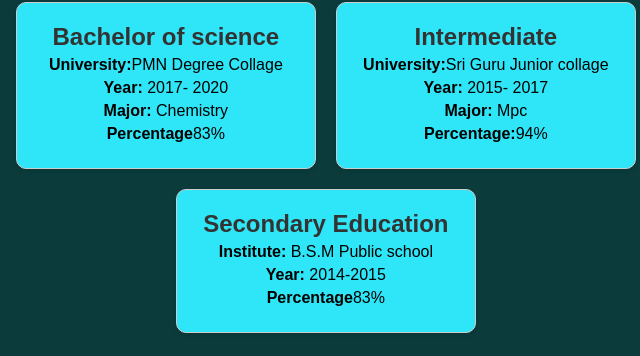
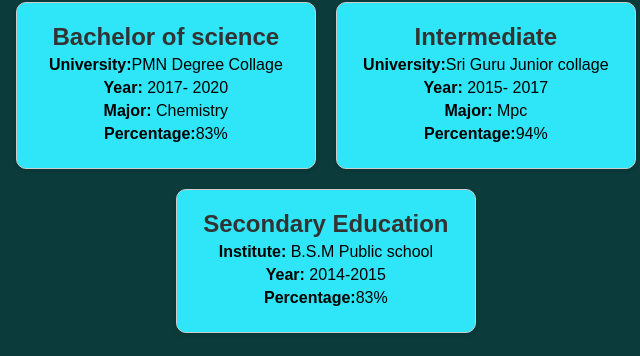
Before and after one commit to Bhargavi18-command/Portfolio, a plain HTML site: page education.html in a window 1280 px wide. Shown: the part 233-589 px from the top of the page, 357-997 px from the left. Drawn offline with nearby package versions, Linux system fonts and the light colour scheme.

Commit message:
Update education.html

```diff
--- a/education.html
+++ b/education.html
@@ -77,7 +77,7 @@
       <p><strong>University:</strong>PMN Degree Collage</p>
       <p><strong>Year:</strong> 2017- 2020</p>
       <p><strong>Major:</strong> Chemistry</p>
-      <p><strong>Percentage</strong>83%</p>
+      <p><strong>Percentage:</strong>83%</p>
     </div>
 
     <div class="education-card">
@@ -92,7 +92,7 @@
   <h2>Secondary Education</h2>
       <p><strong>Institute:</strong> B.S.M Public school</p>
       <p><strong>Year:</strong> 2014-2015</p>
-      <p><strong>Percentage</strong>83%</p>
+      <p><strong>Percentage:</strong>83%</p>
     </div>
   </div>
   <a href="contact.html" class="btn-box" > More About Me</a>    </div>
```
